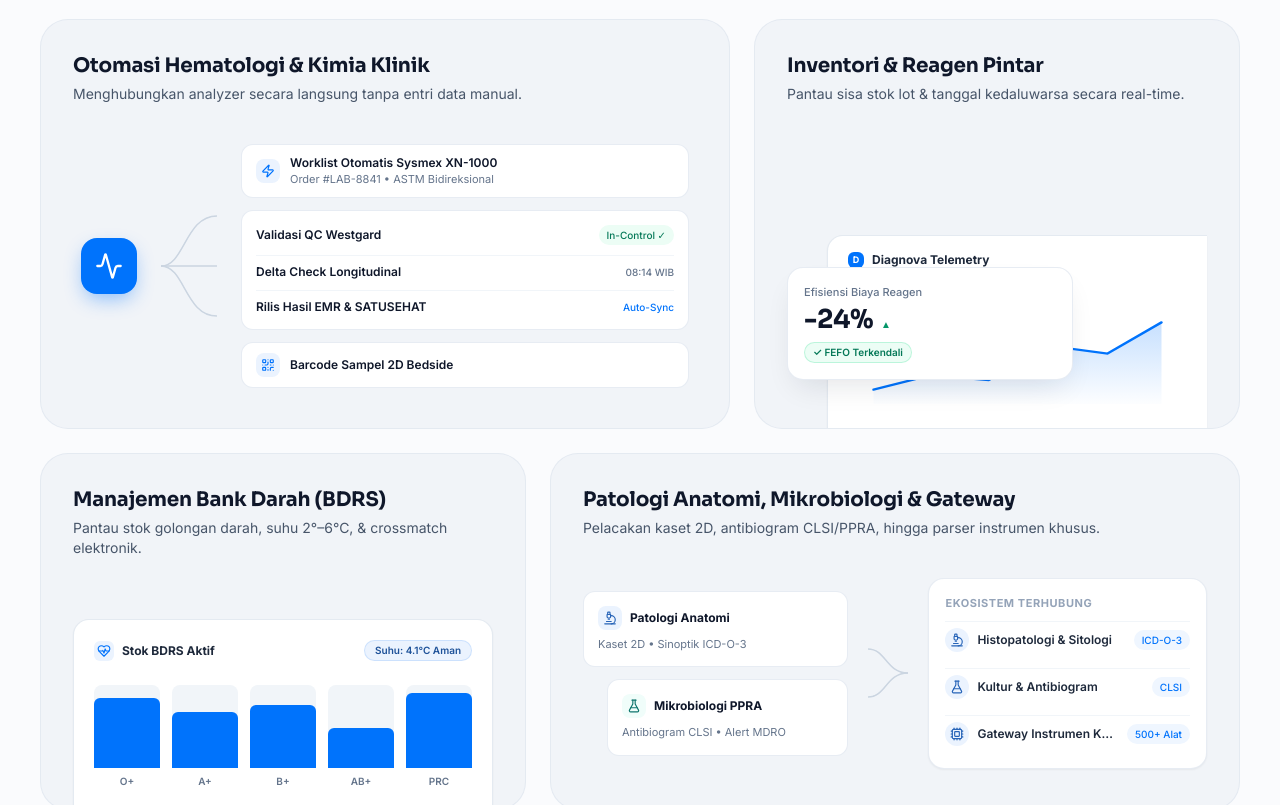
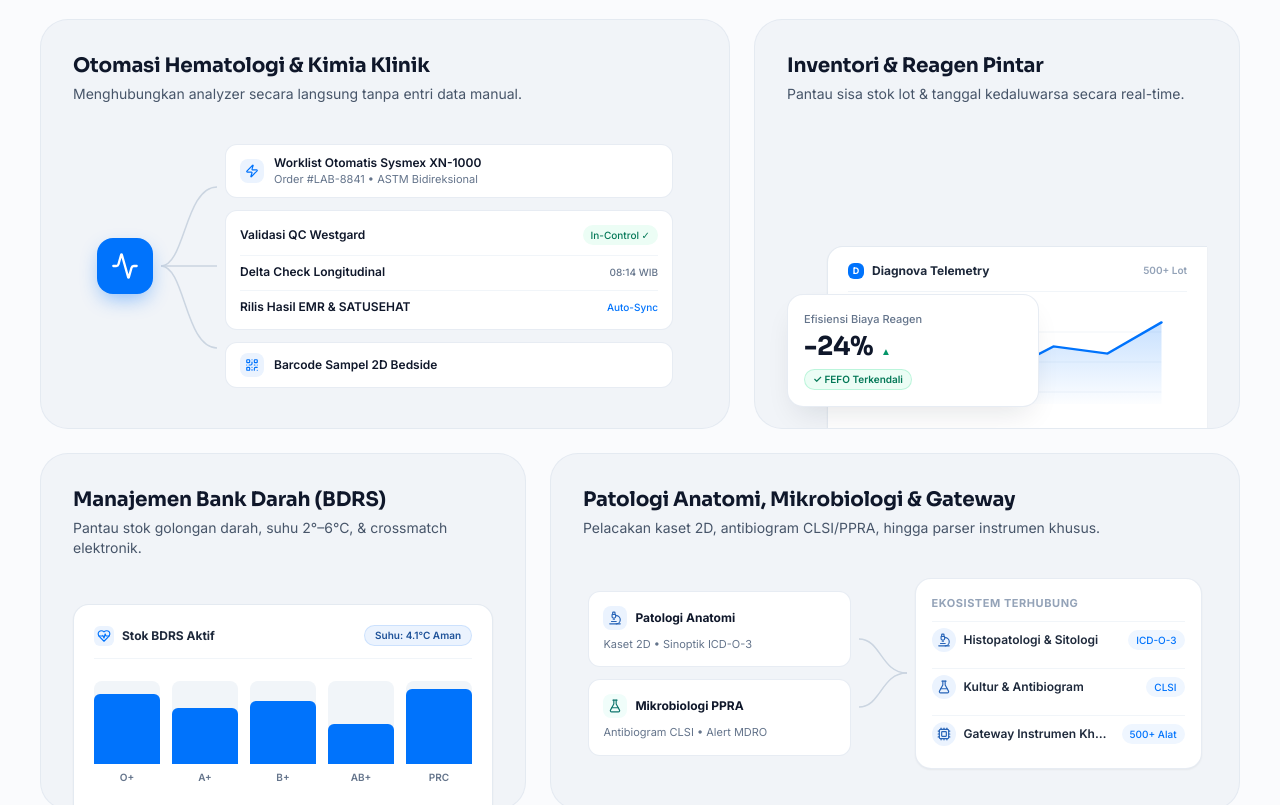
Before and after one commit to TBTBAgency/WebsiteDiagnova, a Next.js app: page /modules in a window 1280 px wide. Shown: the part 2100-2905 px from the top of the page. Built offline with nearby package versions, Linux system fonts and the light colour scheme; no server answers.

Commit message:
style(modules): refine alignment, chart framing, and spacing across 2x2 Bento showcase

```diff
--- a/app/(marketing)/modules/page.tsx
+++ b/app/(marketing)/modules/page.tsx
@@ -831,7 +831,7 @@ export default function ModulesPage() {
               </div>
 
               {/* Visual: Workflow Node Flow */}
-              <div className="relative flex flex-col sm:flex-row items-center justify-center gap-4 sm:gap-6 py-2">
+              <div className="relative flex flex-col sm:flex-row items-center justify-center gap-4 sm:gap-2 py-2 my-auto">
                 {/* Left Core Hub Node */}
                 <div className="relative z-10 w-14 h-14 rounded-2xl bg-[#0073FC] text-white shadow-[0_8px_20px_-4px_rgba(0,115,252,0.45)] flex items-center justify-center shrink-0 group-hover:scale-105 transition-transform duration-300">
                   <Activity className="h-7 w-7 stroke-[2]" />
@@ -839,14 +839,14 @@ export default function ModulesPage() {
 
                 {/* Connector Lines (Desktop) */}
                 <svg
-                  className="hidden sm:block w-14 h-36 shrink-0 text-slate-300"
-                  viewBox="0 0 56 144"
+                  className="hidden sm:block w-14 h-[212px] shrink-0 text-slate-300"
+                  viewBox="0 0 56 212"
                   fill="none"
                   aria-hidden="true"
                 >
-                  <path d="M0 72 C24 72, 24 22, 56 22" stroke="currentColor" strokeWidth="1.5" />
-                  <path d="M0 72 L56 72" stroke="currentColor" strokeWidth="1.5" />
-                  <path d="M0 72 C24 72, 24 122, 56 122" stroke="currentColor" strokeWidth="1.5" />
+                  <path d="M0 106 C24 106, 24 27, 56 27" stroke="currentColor" strokeWidth="1.5" />
+                  <path d="M0 106 L56 106" stroke="currentColor" strokeWidth="1.5" />
+                  <path d="M0 106 C24 106, 24 188, 56 188" stroke="currentColor" strokeWidth="1.5" />
                 </svg>
 
                 {/* Right Stacked Branch Cards */}
@@ -908,7 +908,7 @@ export default function ModulesPage() {
               id="inventory-reagent"
               className="scroll-mt-32 lg:col-span-5 rounded-2xl sm:rounded-[28px] bg-[#F1F4F8] border border-slate-200/80 pt-6 px-6 sm:pt-8 sm:px-8 pb-0 flex flex-col justify-between overflow-hidden group hover:border-blue-200/80 transition-all duration-300"
             >
-              <div className="mb-6">
+              <div className="mb-5">
                 <h3 className="font-display text-lg sm:text-xl font-bold text-slate-900 leading-snug">
                   {language === "ID" ? "Inventori & Reagen Pintar" : "Smart Reagent Intelligence"}
                 </h3>
@@ -923,11 +923,14 @@ export default function ModulesPage() {
               <div className="relative mt-auto pt-4">
                 {/* Background Mockup Frame */}
                 <div className="ml-6 sm:ml-10 rounded-tl-2xl bg-white border-t border-l border-slate-200/90 shadow-sm pt-4 px-5 pb-6">
-                  <div className="flex items-center gap-2 mb-10">
-                    <span className="w-4 h-4 rounded-md bg-[#0073FC] flex items-center justify-center text-white text-[9px] font-bold">
-                      D
-                    </span>
-                    <span className="text-xs font-bold text-slate-800">Diagnova Telemetry</span>
+                  <div className="flex items-center justify-between gap-2 pb-3 mb-4 border-b border-slate-100">
+                    <div className="flex items-center gap-2">
+                      <span className="w-4 h-4 rounded-md bg-[#0073FC] flex items-center justify-center text-white text-[9px] font-bold">
+                        D
+                      </span>
+                      <span className="text-xs font-bold text-slate-800">Diagnova Telemetry</span>
+                    </div>
+                    <span className="text-[10px] font-semibold text-slate-400">500+ Lot</span>
                   </div>
 
                   {/* Subtle Area Chart SVG */}
@@ -938,6 +941,9 @@ export default function ModulesPage() {
                         <stop offset="100%" stopColor="#0073FC" stopOpacity="0.01" />
                       </linearGradient>
                     </defs>
+                    <line x1="0" y1="20" x2="240" y2="20" stroke="#F1F5F9" strokeWidth="1" />
+                    <line x1="0" y1="45" x2="240" y2="45" stroke="#F1F5F9" strokeWidth="1" />
+                    <line x1="0" y1="70" x2="240" y2="70" stroke="#F1F5F9" strokeWidth="1" />
                     <path
                       d="M0 68 L48 56 L96 60 L150 32 L195 38 L240 12 L240 80 L0 80 Z"
                       fill="url(#reagentGrad)"
@@ -952,7 +958,7 @@ export default function ModulesPage() {
                 </div>
 
                 {/* Floating KPI Card */}
-                <div className="absolute top-12 left-0 w-[72%] sm:w-[68%] rounded-2xl bg-white border border-slate-200/80 p-4 shadow-[0_14px_30px_-10px_rgba(15,23,42,0.12)] group-hover:-translate-y-1 transition-transform duration-300">
+                <div className="absolute top-16 left-0 w-[64%] sm:w-[60%] rounded-2xl bg-white border border-slate-200/80 p-4 shadow-[0_14px_30px_-10px_rgba(15,23,42,0.12)] group-hover:-translate-y-1 transition-transform duration-300">
                   <p className="text-[11px] font-medium text-slate-500">
                     {language === "ID" ? "Efisiensi Biaya Reagen" : "Reagent Cost Efficiency"}
                   </p>
@@ -986,8 +992,8 @@ export default function ModulesPage() {
               </div>
 
               {/* Visual: Mini Dashboard Bar Chart Frame */}
-              <div className="mt-auto rounded-t-2xl bg-white border-t border-x border-slate-200/90 shadow-sm p-4 sm:p-5">
-                <div className="flex items-center justify-between gap-2 mb-4">
+              <div className="mt-auto rounded-t-2xl bg-white border-t border-x border-slate-200/90 shadow-sm p-4 sm:p-5 pb-5 sm:pb-6">
+                <div className="flex items-center justify-between gap-2 pb-3 mb-3.5 border-b border-slate-100">
                   <div className="flex items-center gap-2">
                     <span className="w-5 h-5 rounded-md bg-[#EBF3FE] text-[#0073FC] flex items-center justify-center">
                       <HeartPulse className="h-3.5 w-3.5" />
@@ -1043,9 +1049,9 @@ export default function ModulesPage() {
               </div>
 
               {/* Visual: Connected Multi-Specialty Registry */}
-              <div className="flex flex-col sm:flex-row items-center justify-center gap-4 sm:gap-5 py-2">
+              <div className="flex flex-col sm:flex-row items-center justify-center gap-4 sm:gap-2 py-2 my-auto">
                 {/* Left 2 Floating Module Cards */}
-                <div className="w-full sm:w-[44%] space-y-3">
+                <div className="w-full sm:w-[42%] space-y-3">
                   <div className="rounded-xl bg-white border border-slate-200/80 p-3.5 shadow-xs space-y-1.5 group-hover:-translate-x-0.5 transition-transform duration-300">
                     <div className="flex items-center gap-2">
                       <span className="w-6 h-6 rounded-lg bg-[#EBF3FE] text-[#2764B8] flex items-center justify-center shrink-0">
@@ -1060,7 +1066,7 @@ export default function ModulesPage() {
                     </p>
                   </div>
 
-                  <div className="rounded-xl bg-white border border-slate-200/80 p-3.5 shadow-xs space-y-1.5 sm:ml-6 group-hover:-translate-x-0.5 transition-transform duration-300">
+                  <div className="rounded-xl bg-white border border-slate-200/80 p-3.5 shadow-xs space-y-1.5 group-hover:-translate-x-0.5 transition-transform duration-300">
                     <div className="flex items-center gap-2">
                       <span className="w-6 h-6 rounded-lg bg-teal-50 text-teal-700 flex items-center justify-center shrink-0">
                         <FlaskConical className="h-3.5 w-3.5" />
@@ -1077,13 +1083,13 @@ export default function ModulesPage() {
 
                 {/* Connector SVG */}
                 <svg
-                  className="hidden sm:block w-10 h-24 shrink-0 text-slate-300"
-                  viewBox="0 0 40 96"
+                  className="hidden sm:block w-12 h-32 shrink-0 text-slate-300"
+                  viewBox="0 0 48 128"
                   fill="none"
                   aria-hidden="true"
                 >
-                  <path d="M0 24 C18 24, 18 48, 40 48" stroke="currentColor" strokeWidth="1.5" />
-                  <path d="M0 72 C18 72, 18 48, 40 48" stroke="currentColor" strokeWidth="1.5" />
+                  <path d="M0 30 C22 30, 22 64, 48 64" stroke="currentColor" strokeWidth="1.5" />
+                  <path d="M0 98 C22 98, 22 64, 48 64" stroke="currentColor" strokeWidth="1.5" />
                 </svg>
 
                 {/* Right Unified Registry Card */}
```
